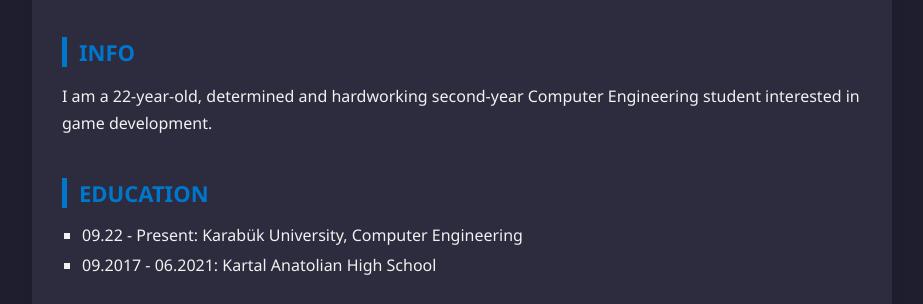
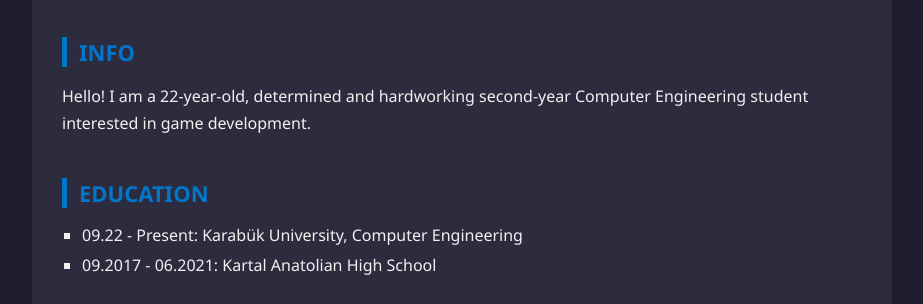
Before and after one commit to arifozturk1/arifozturk.github.io, a plain HTML site: page index.html in a window 1280 px wide. Shown: the part 496-800 px from the top of the page, without its empty margins (178-1101 px from the left). Drawn offline with Linux system fonts and the light colour scheme.

Commit message:
Update index.html

```diff
--- a/index.html
+++ b/index.html
@@ -14,7 +14,7 @@
 			</header>
 			<section>
 				<h2>INFO</h2>
-					<p>I am a 22-year-old, determined and hardworking second-year Computer Engineering student interested in game development.</p>
+					<p>Hello! I am a 22-year-old, determined and hardworking second-year Computer Engineering student interested in game development.</p>
 				<h2>EDUCATION</h2>
 					<ul>
 						<li>09.22   - Present:  Karabük University, Computer Engineering</li>
```
